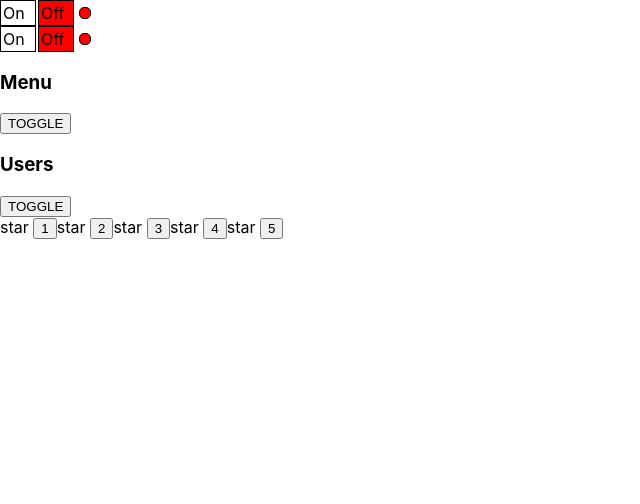
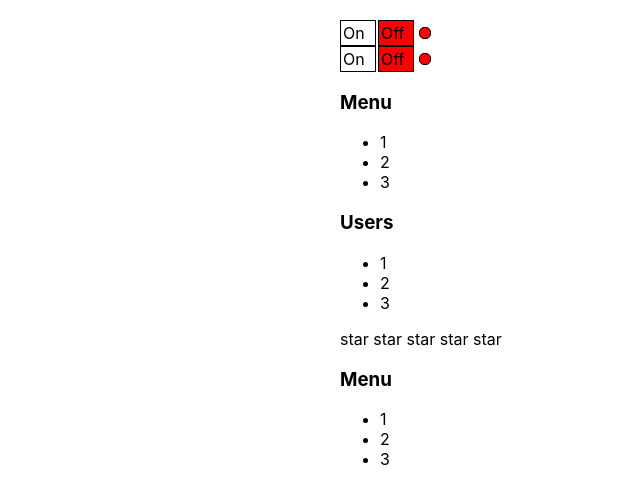
Before and after one commit to MargaritaZh/react-kobsda-kak-podrobno-dimach, a React (Create React App) app: page / in a window 1280 px wide. Shown: the top 504 px of the page, without its empty margins (0-640 px from the left). Built offline with nearby package versions, Linux system fonts and the light colour scheme.

Commit message:
useState (Refactoring, callback in UncontrolledAccordion,UncontrolledRating)

```diff
--- a/src/App.css
+++ b/src/App.css
@@ -1,38 +1,4 @@
 .App {
-  text-align: center;
+  width: 600px;
+  margin: 20px auto;
 }
-
-.App-logo {
-  height: 40vmin;
-  pointer-events: none;
-}
-
-@media (prefers-reduced-motion: no-preference) {
-  .App-logo {
-    animation: App-logo-spin infinite 20s linear;
-  }
-}
-
-.App-header {
-  background-color: #282c34;
-  min-height: 100vh;
-  display: flex;
-  flex-direction: column;
-  align-items: center;
-  justify-content: center;
-  font-size: calc(10px + 2vmin);
-  color: white;
-}
-
-.App-link {
-  color: #61dafb;
-}
-
-@keyframes App-logo-spin {
-  from {
-    transform: rotate(0deg);
-  }
-  to {
-    transform: rotate(360deg);
-  }
-}
--- a/src/App.tsx
+++ b/src/App.tsx
@@ -3,12 +3,14 @@ import './App.css'
 import OnOff from "./components/OnOff/OnOff";
 import {UncontrolledAccordion} from "./components/UncontroledAccordion/UncontrolledAccordion";
 import {UncontrolledRating} from "./components/UncontrolledRating/UncontrolledRating";
+import {Rating} from "./components/Rating/Rating";
+import {Accordion} from "./components/Accordion/Accordion";
 
 
 function App() {
     console.log("App rendering")
     return (
-        <div>
+        <div className={"App"}>
 
             <OnOff/>
             <OnOff/>
@@ -17,6 +19,9 @@ function App() {
             <UncontrolledAccordion titleValue={"Users"}/>
 
             <UncontrolledRating />
+
+            {/*<Rating value={3}/>*/}
+            <Accordion titleValue={"Menu"} collapsed={false}/>
 
 
             {/*<PageTitle title={"This is App component"}/>*/}
--- a/src/components/UncontroledAccordion/UncontrolledAccordion.tsx
+++ b/src/components/UncontroledAccordion/UncontrolledAccordion.tsx
@@ -5,13 +5,11 @@ type AccordionPropsType = {
 }
 
 export function UncontrolledAccordion(props: AccordionPropsType) {
-let [collapsed, setCollapsed]=useState(true)
+let [collapsed, setCollapsed]=useState(false)
 
         return (
             <div>
-                <AccordionTitle title={props.titleValue}/><button
-                onClick={()=>{setCollapsed(!collapsed)}}
-            >TOGGLE</button>
+                <AccordionTitle title={props.titleValue} onClickHandler={()=>{setCollapsed(!collapsed)}}/>
                 { !collapsed&&<AccordionBody/>}
             </div>
         )
@@ -38,11 +36,12 @@ let [collapsed, setCollapsed]=useState(true)
 
 type AccordionTitlePropsType = {
     title: string
+    onClickHandler:()=>void
 }
 
 function AccordionTitle(props: AccordionTitlePropsType) {
     return (
-        <h3>{props.title}</h3>
+        <h3 onClick={props.onClickHandler}>{props.title}</h3>
     )
 }
 
--- a/src/components/UncontrolledRating/UncontrolledRating.tsx
+++ b/src/components/UncontrolledRating/UncontrolledRating.tsx
@@ -1,22 +1,30 @@
 import React, {useState} from "react";
 
 
-type RatingPropsType = {
-    // value: number
-    // value: 0 | 1 | 2 | 3 | 4 | 5
-}
+type RatingPropsType = {}
 
 export function UncontrolledRating(props: RatingPropsType) {
 
-    let [value, setValue]=useState(0)
+    let [value, setValue] = useState(0)
+
 
     return (
         <div>
-            <Star selected={value >0}/><button onClick={()=>{setValue(1)}}>1</button>
-            <Star selected={value >1}/><button onClick={()=>{setValue(2)}}>2</button>
-            <Star selected={value >2}/><button onClick={()=>{setValue(3)}}>3</button>
-            <Star selected={value >3}/><button onClick={()=>{setValue(4)}}>4</button>
-            <Star selected={value >4}/><button onClick={()=>{setValue(5)}}>5</button>
+            <Star selected={value > 0} onClickHandler={() => {
+                setValue(1)
+            }}/>
+            <Star selected={value > 1} onClickHandler={() => {
+                setValue(2)
+            }}/>
+            <Star selected={value > 2} onClickHandler={() => {
+                setValue(3)
+            }}/>
+            <Star selected={value > 3} onClickHandler={() => {
+                setValue(4)
+            }}/>
+            <Star selected={value > 4} onClickHandler={() => {
+                setValue(5)
+            }}/>
         </div>
     )
 
@@ -43,7 +51,7 @@ export function UncontrolledRating(props: RatingPropsType) {
     //         </div>
     //     )
     // }
-  //                   .......
+    //                   .......
     // return (
     //     <div>
     //         <Star selected={false}/>
@@ -57,12 +65,21 @@ export function UncontrolledRating(props: RatingPropsType) {
 
 type StarPropsType = {
     selected: boolean
+    onClickHandler: () => void
 }
 
+// function Star(props: StarPropsType) {
+//     if (props.selected === true) {
+//         return <span><b>star </b></span>
+//     } else {
+//         return <span>star </span>
+//     }
+// }
 function Star(props: StarPropsType) {
-    if (props.selected === true) {
-        return <span><b>star </b></span>
-    } else {
-        return <span>star </span>
+    const starStyle = {
+        fontWeight: props.selected ? "bold" : "normal"
     }
+    return (
+        <span onClick={props.onClickHandler} style={starStyle}> star</span>
+    )
 }
```
